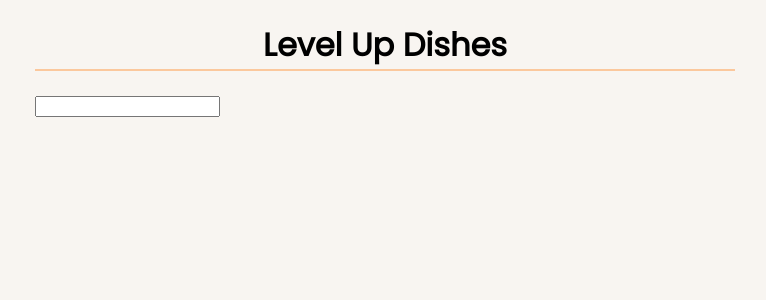
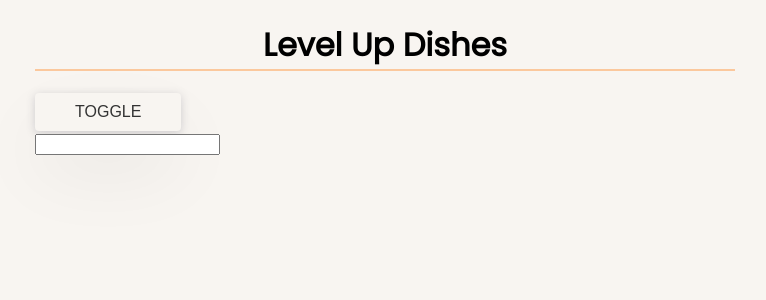
Before and after one commit to tienpham94/hooks-mastery, a React (Create React App) app: page / in a window 1280 px wide. Shown: the top 300 px of the page, without its empty margins (255-1021 px from the left). Built offline with nearby package versions, Linux system fonts and the light colour scheme.

Commit message:
More context

```diff
--- a/src/App.js
+++ b/src/App.js
@@ -1,20 +1,26 @@
 import React, { useRef, createContext } from "react"
 
 import { useTitleInput } from "./hooks/useTitleInput"
+import Toggle from "./Toggle"
 
-const UserContext = createContext()
+export const UserContext = createContext()
 
 const App = () => {
   const [name, setName] = useTitleInput("")
   const ref = useRef()
 
   return (
-    <UserContext.Provider>
+    <UserContext.Provider
+      value={{
+        user: true
+      }}
+    >
       <div className="main-wrapper" ref={ref}>
         <h1 onClick={() => ref.current.classList.add("new-class")}>
           Level Up Dishes
         </h1>
         <h3>{name}</h3>
+        <Toggle />
         <form
           onSubmit={e => {
             e.preventDefault()
--- /dev/null
+++ b/src/Toggle.js
@@ -0,0 +1,18 @@
+import React, { useState, useContext } from "react"
+
+import { UserContext } from "./App"
+
+const Toggle = () => {
+  const [isToggled, setToggle] = useState(false)
+  const userInfo = useContext(UserContext)
+
+  if (!userInfo.user) return null
+  return (
+    <div>
+      <button onClick={() => setToggle(!isToggled)}>Toggle</button>
+      {isToggled && <h2>Hello</h2>}
+    </div>
+  )
+}
+
+export default Toggle
```
